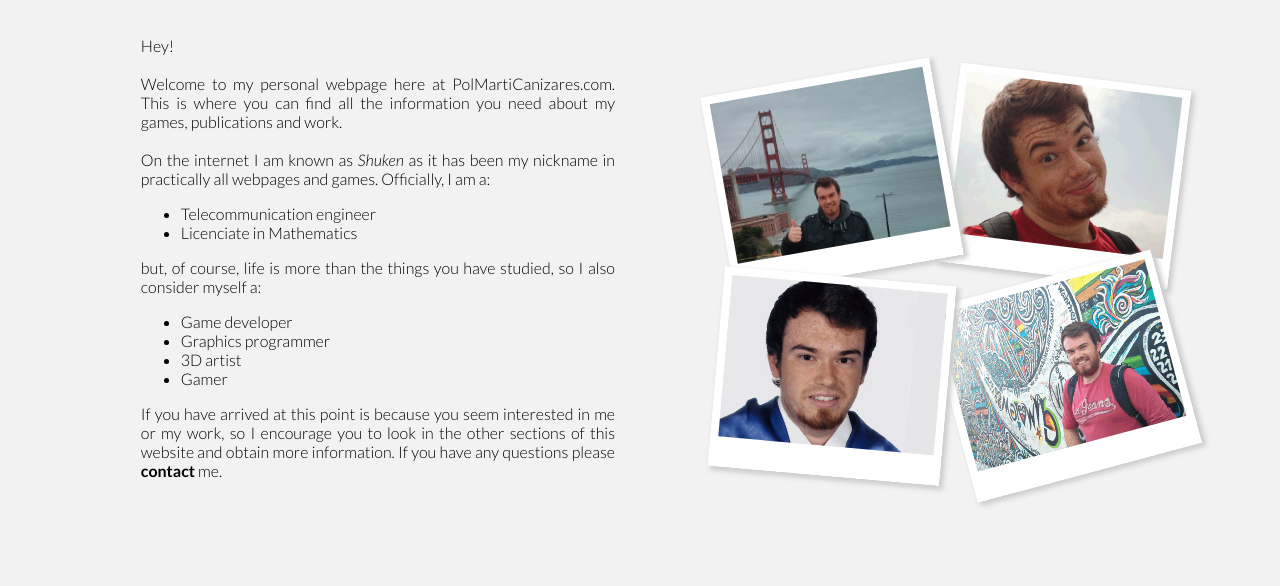
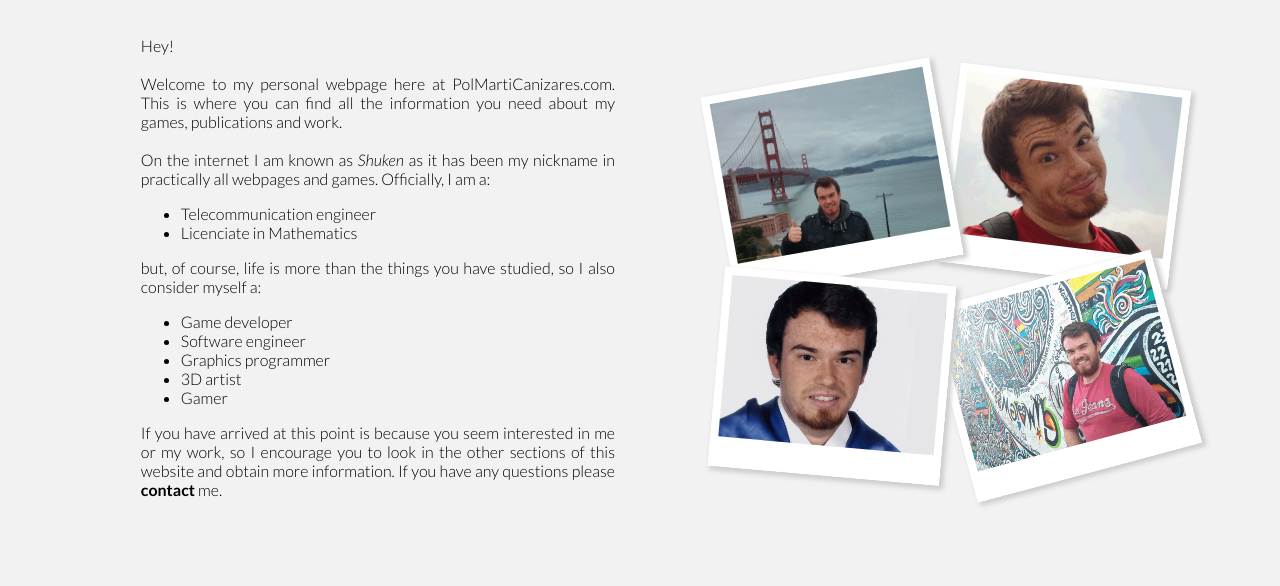
Before and after one commit to Shuken/Shuken.github.io, a plain HTML site: page index.html in a window 1280 px wide. Shown: the part 214-800 px from the top of the page. Drawn offline with Linux system fonts and the light colour scheme.

Commit message:
Softare engineer change

```diff
--- a/index.html
+++ b/index.html
@@ -98,6 +98,7 @@ $('a.smooth').live('click', function(e) {
 			but, of course, life is more than the things you have studied, so I also consider myself a:
 			<ul>
 			<li>Game developer</li>
+			<li>Software engineer</li>
 			<li>Graphics programmer</li>
 			<li>3D artist</li>
 			<li>Gamer</li>
```
